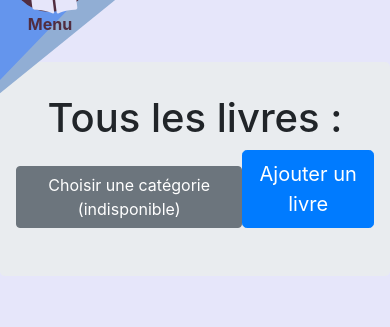
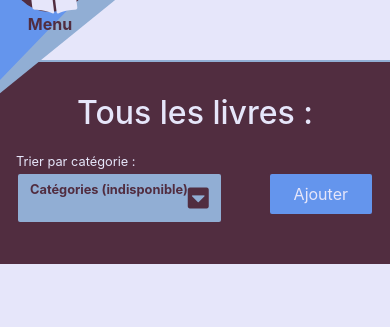
Before and after one commit to julebbb/libraryWebsite, a Symfony app: template templates/pages/home.html.twig in a window 390 px wide. Shown: the part 78-405 px from the top of the page. Run offline with Twig, Linux system fonts and the light colour scheme; the template is opened without the code that fills it, so the values that code supplies are empty; some libraries are stand-ins or nearby versions.

Commit message:
jumbotron index mobile version done and card book done

```diff
--- a/public/dist/css/main.css
+++ b/public/dist/css/main.css
@@ -369,7 +369,7 @@ html,
 .index .buttonJumbotron {
     display: flex;
     justify-content: space-between;
-    align-items: center;
+    align-items: flex-start;
 }
 
 .headerIndex {
@@ -528,7 +528,62 @@ html,
     left: -35px;
 }
 
+.jumbotron {
+    background: rgb(81, 45, 64);
+    color: lavender;
+    border-radius: 0;
+    box-shadow: 0px -2px 0px rgb(145, 174, 212);
+    margin: 0;
+}
 
+.jumbotron p,
+.jumbotron .btnCategories {
+    font-size: 0.8rem;
+
+}
+
+.jumbotron .label {
+    margin: 20px 0 0 0;
+}
+
+.jumbotron h1 {
+    font-size: 2rem;
+}
+
+.jumbotron .btnCategories {
+    margin-right: 20px;
+    display: flex;
+    background: rgb(145, 174, 212);
+    color: rgb(81, 45, 64);
+    border: 2px solid rgb(81, 45, 64);
+    font-weight: bold;
+}
+
+
+
+.jumbotron .btnCategories::after {
+    font-family: "Font Awesome 5 Free";
+    content: "\f150";
+    font-size: 1.5rem;
+
+}
+
+  .lead a {
+      background: cornflowerblue;
+      border: 2px solid rgb(81, 45, 64);
+      color: lavender;
+      padding: 0.5rem 1.5rem;
+  }
+
+  .bookSection .card {
+      padding: 0;
+      word-break: break-all;
+  }
+
+  .bookSection {
+      margin: 0;
+      padding: 2em;
+  }
 /*#####################################################
 #######################################################
 
@@ -670,8 +725,12 @@ html,
 
         }
 
+        .jumbotron .btnCategories:hover, .lead a {
+            box-shadow: 0px 0px 10px rgb(81, 45, 64) inset;
+
+        }
+
+
+
 
     }
-
-
-}
--- a/templates/pages/home.html.twig
+++ b/templates/pages/home.html.twig
@@ -39,19 +39,20 @@
 
 <div class="jumbotron">
     <h1 class="display-5 text-center">Tous les livres :</h1>
-
+    <p class="label">Trier par catégorie :</p>
     <div class="buttonJumbotron">
-        <button class="btn btn-secondary btnCategories">Choisir une catégorie (indisponible)</button>
+        <button class="btn btnCategories">Catégories (indisponible)</button>
         <p class="lead">
-            <a class="btn btn-primary btn-lg" href="#" role="button">Ajouter un livre</a>
+            <a class="btn " href="#" role="button">Ajouter</a>
         </p>
     </div>
 </div>
+<section class="bookSection row">
 {% for book in books %}
 
     {% for category in categories %}
 
-    <div class="card text-left">
+    <div class="card text-left col-12 col-sm-8">
         <a href="">
         {% for picture in pictures %}
 
@@ -70,9 +71,9 @@
       </div>
       </a>
     </div>
-</main>
     {% endfor %}
 {% endfor %}
-
+</section>
+</main>
 
 {% endblock %}
```
